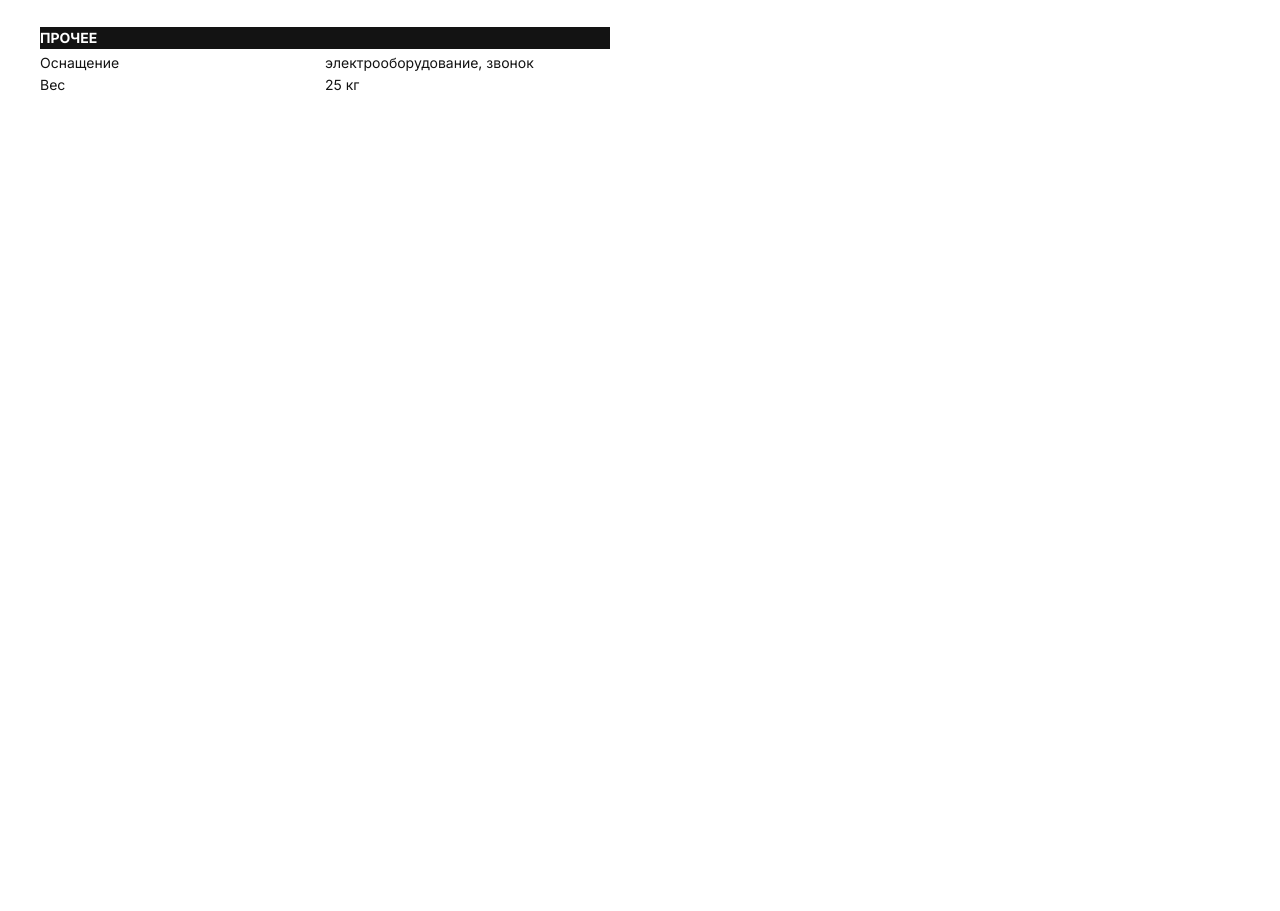
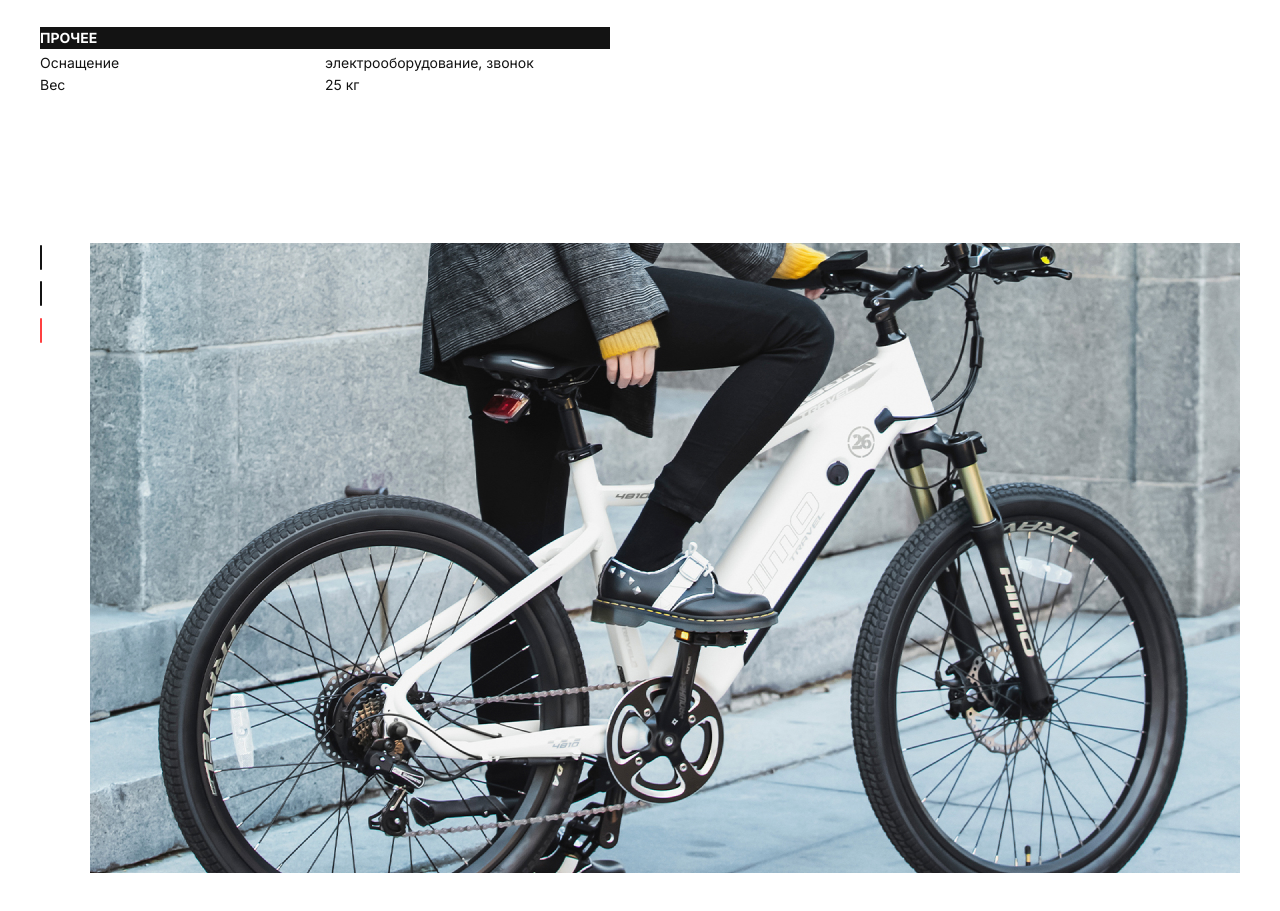
Before and after one commit to Vorontsov1/XiaomiHimoC26, a plain HTML site: page index.html in a window 1280 px wide. Shown: the part 2825-3736 px from the top of the page. Before the commit the page ends 3068 px from the top, so only its background shows below. Drawn offline with nearby package versions, Linux system fonts and the light colour scheme.

Commit message:
feature/slider/finished

```diff
--- a/css/style.css
+++ b/css/style.css
@@ -258,3 +258,18 @@ body {
 .characteristics__descr {
     flex-basis: 285px;
 }
+
+.slider {
+    margin-bottom: 50px;
+}
+
+.slider__items .slick-dots {
+    top: 0;
+    left: 0;
+}
+
+.slider__item {
+    padding-left: 50px;
+}
+
+.img {}
--- a/index.html
+++ b/index.html
@@ -276,6 +276,21 @@
             </div>
         </div>
     </section>
+    <div class="slider">
+        <div class="container">
+            <div class="slider__items">
+                <div class="slider__item">
+                    <img class="img" src="./images/slider-1.jpg" alt="slider1">
+                </div>
+                 <div class="slider__item">
+                    <img class="img" src="./images/slider-2.jpg" alt="slider2">
+                </div>
+                <div class="slider__item">
+                    <img class="img" src="./images/slider-3.jpg" alt="slider3">
+                </div>
+            </div>
+        </div>
+    </div>
 
     <script src="http://ajax.googleapis.com/ajax/libs/jquery/3.6.0/jquery.min.js"></script>
     <script src="js/slick.min.js"></script>
--- a/js/main.js
+++ b/js/main.js
@@ -1,5 +1,5 @@
 $(function () {
-    $(".bike-slider").slick({
+    $(".bike-slider, .slider__items").slick({
       arrows: false,
       dots: true,
       fade: true,
```
Also changed, not shown: images/slider-1.jpg (added), images/slider-2.jpg (added), images/slider-3.jpg (added).
